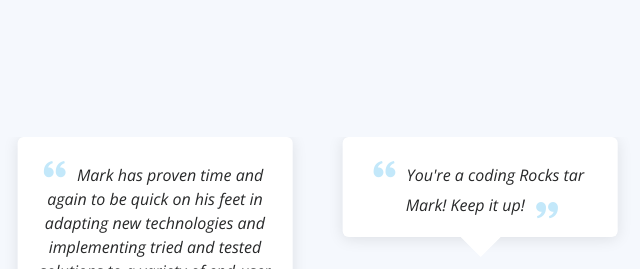
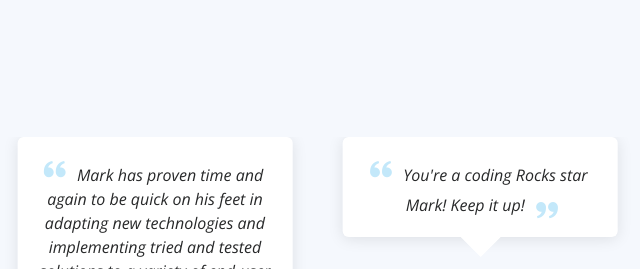
Before and after one commit to nujkram/profile, a plain HTML site: page index.html in a window 1280 px wide. Shown: the part 5360-5629 px from the top of the page, 635-1275 px from the left. Drawn offline with nearby package versions, Linux system fonts and the light colour scheme.

Commit message:
Fixed typo

```diff
--- a/index.html
+++ b/index.html
@@ -932,7 +932,7 @@
                 <div class="testimonial-item" data-aos="fade-up">
                   <p>
                     <i class="bx bxs-quote-alt-left quote-icon-left"></i>
-                    You're a coding Rocks tar Mark! Keep it up!
+                    You're a coding Rocks star Mark! Keep it up!
                     <i class="bx bxs-quote-alt-right quote-icon-right"></i>
                   </p>
                   <img
```
